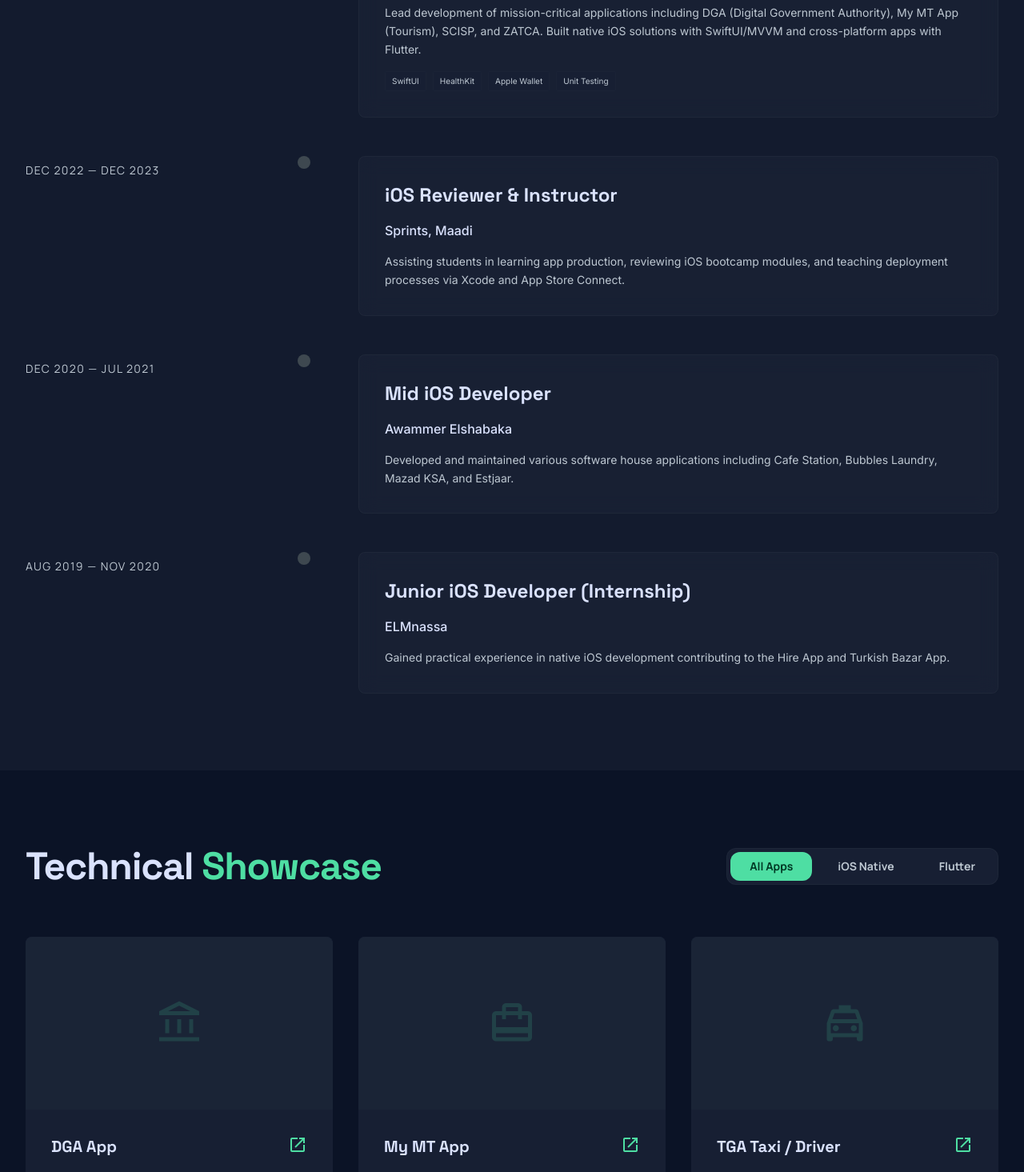
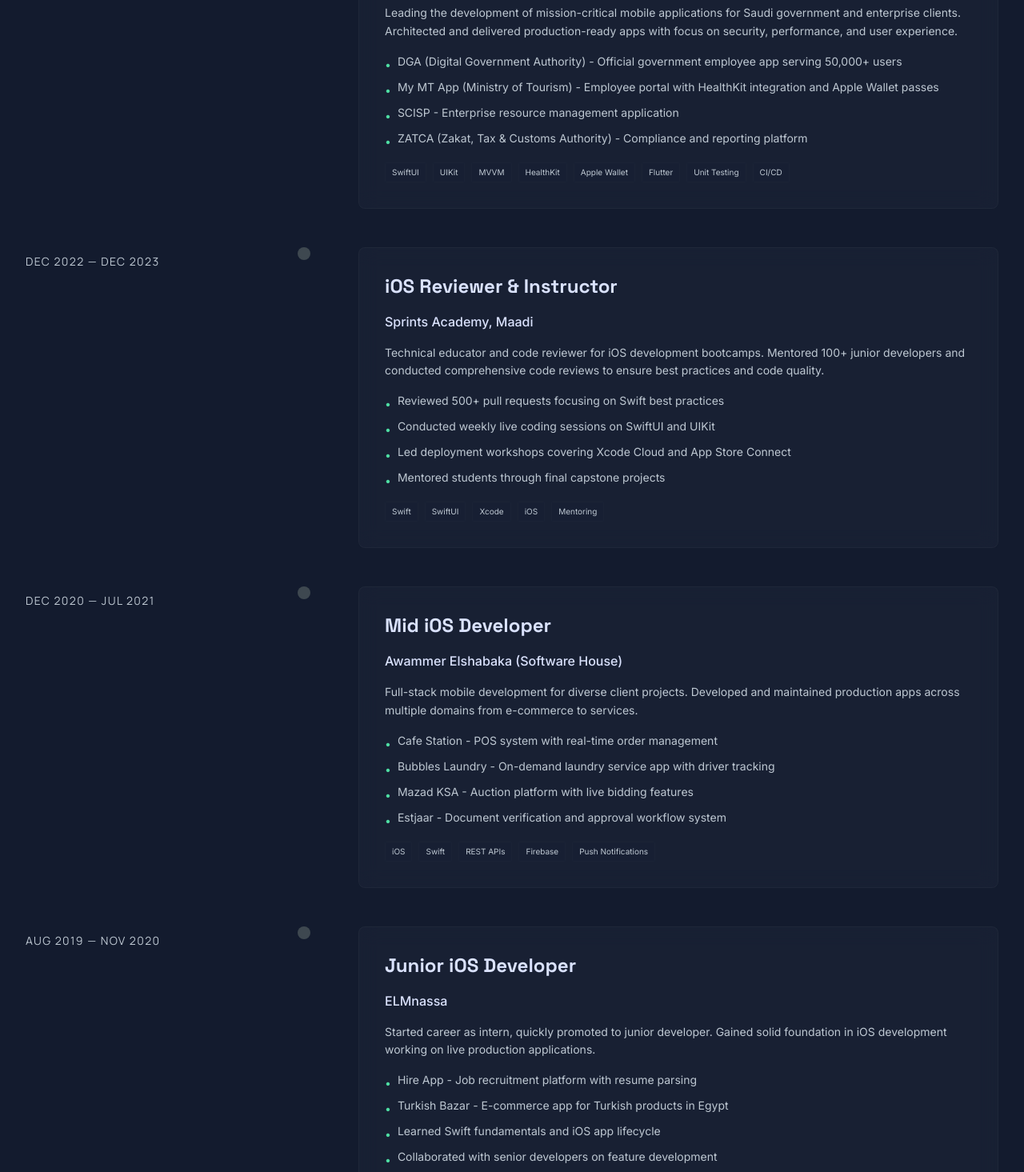
Before and after one commit to MoElkilany/Protfolio, a React (Vite) app: page / in a window 1280 px wide. Shown: the part 2780-4245 px from the top of the page at 80% size. Built offline with nearby package versions, Linux system fonts and the light colour scheme.

Commit message:
after move folder

```diff
--- a/src/components/Experience.jsx
+++ b/src/components/Experience.jsx
@@ -1,34 +1,58 @@
 const experiences = [
   {
     period: 'July 2021 — Present',
-    title: 'Mobile Engineer',
+    title: 'Senior Mobile Engineer',
     company: 'Sure International Technology, Saudia Arabia',
-    description: 'Lead development of mission-critical applications including DGA (Digital Government Authority), My MT App (Tourism), SCISP, and ZATCA. Built native iOS solutions with SwiftUI/MVVM and cross-platform apps with Flutter.',
-    tags: ['SwiftUI', 'HealthKit', 'Apple Wallet', 'Unit Testing'],
+    description: 'Leading the development of mission-critical mobile applications for Saudi government and enterprise clients. Architected and delivered production-ready apps with focus on security, performance, and user experience.',
+    highlights: [
+      'DGA (Digital Government Authority) - Official government employee app serving 50,000+ users',
+      'My MT App (Ministry of Tourism) - Employee portal with HealthKit integration and Apple Wallet passes',
+      'SCISP - Enterprise resource management application',
+      'ZATCA (Zakat, Tax & Customs Authority) - Compliance and reporting platform'
+    ],
+    tags: ['SwiftUI', 'UIKit', 'MVVM', 'HealthKit', 'Apple Wallet', 'Flutter', 'Unit Testing', 'CI/CD'],
     isActive: true,
   },
   {
     period: 'Dec 2022 — Dec 2023',
     title: 'iOS Reviewer & Instructor',
-    company: 'Sprints, Maadi',
-    description: 'Assisting students in learning app production, reviewing iOS bootcamp modules, and teaching deployment processes via Xcode and App Store Connect.',
-    tags: [],
+    company: 'Sprints Academy, Maadi',
+    description: 'Technical educator and code reviewer for iOS development bootcamps. Mentored 100+ junior developers and conducted comprehensive code reviews to ensure best practices and code quality.',
+    highlights: [
+      'Reviewed 500+ pull requests focusing on Swift best practices',
+      'Conducted weekly live coding sessions on SwiftUI and UIKit',
+      'Led deployment workshops covering Xcode Cloud and App Store Connect',
+      'Mentored students through final capstone projects'
+    ],
+    tags: ['Swift', 'SwiftUI', 'Xcode', 'iOS', 'Mentoring'],
     isActive: false,
   },
   {
     period: 'Dec 2020 — Jul 2021',
     title: 'Mid iOS Developer',
-    company: 'Awammer Elshabaka',
-    description: 'Developed and maintained various software house applications including Cafe Station, Bubbles Laundry, Mazad KSA, and Estjaar.',
-    tags: [],
+    company: 'Awammer Elshabaka (Software House)',
+    description: 'Full-stack mobile development for diverse client projects. Developed and maintained production apps across multiple domains from e-commerce to services.',
+    highlights: [
+      'Cafe Station - POS system with real-time order management',
+      'Bubbles Laundry - On-demand laundry service app with driver tracking',
+      'Mazad KSA - Auction platform with live bidding features',
+      'Estjaar - Document verification and approval workflow system'
+    ],
+    tags: ['iOS', 'Swift', 'REST APIs', 'Firebase', 'Push Notifications'],
     isActive: false,
   },
   {
     period: 'Aug 2019 — Nov 2020',
-    title: 'Junior iOS Developer (Internship)',
+    title: 'Junior iOS Developer',
     company: 'ELMnassa',
-    description: 'Gained practical experience in native iOS development contributing to the Hire App and Turkish Bazar App.',
-    tags: [],
+    description: 'Started career as intern, quickly promoted to junior developer. Gained solid foundation in iOS development working on live production applications.',
+    highlights: [
+      'Hire App - Job recruitment platform with resume parsing',
+      'Turkish Bazar - E-commerce app for Turkish products in Egypt',
+      'Learned Swift fundamentals and iOS app lifecycle',
+      'Collaborated with senior developers on feature development'
+    ],
+    tags: ['iOS', 'Swift', 'Xcode', 'Git'],
     isActive: false,
   },
 ];
@@ -62,6 +86,16 @@
                 <h3 className="text-2xl font-headline font-bold">{exp.title}</h3>
                 <p className={`${exp.isActive ? 'text-primary' : 'text-on-surface'} font-medium`}>{exp.company}</p>
                 <p className="text-on-surface-variant leading-relaxed text-sm">{exp.description}</p>
+                {exp.highlights && (
+                  <ul className="space-y-2 mt-3">
+                    {exp.highlights.map((highlight, i) => (
+                      <li key={i} className="text-sm text-on-surface-variant flex items-start gap-2">
+                        <span className="text-primary mt-1">•</span>
+                        {highlight}
+                      </li>
+                    ))}
+                  </ul>
+                )}
                 {exp.tags.length > 0 && (
                   <div className="flex flex-wrap gap-2">
                     {exp.tags.map((tag) => (
```
Also changed, not shown: 1 other file (tests, documents, lock files or other folders).
